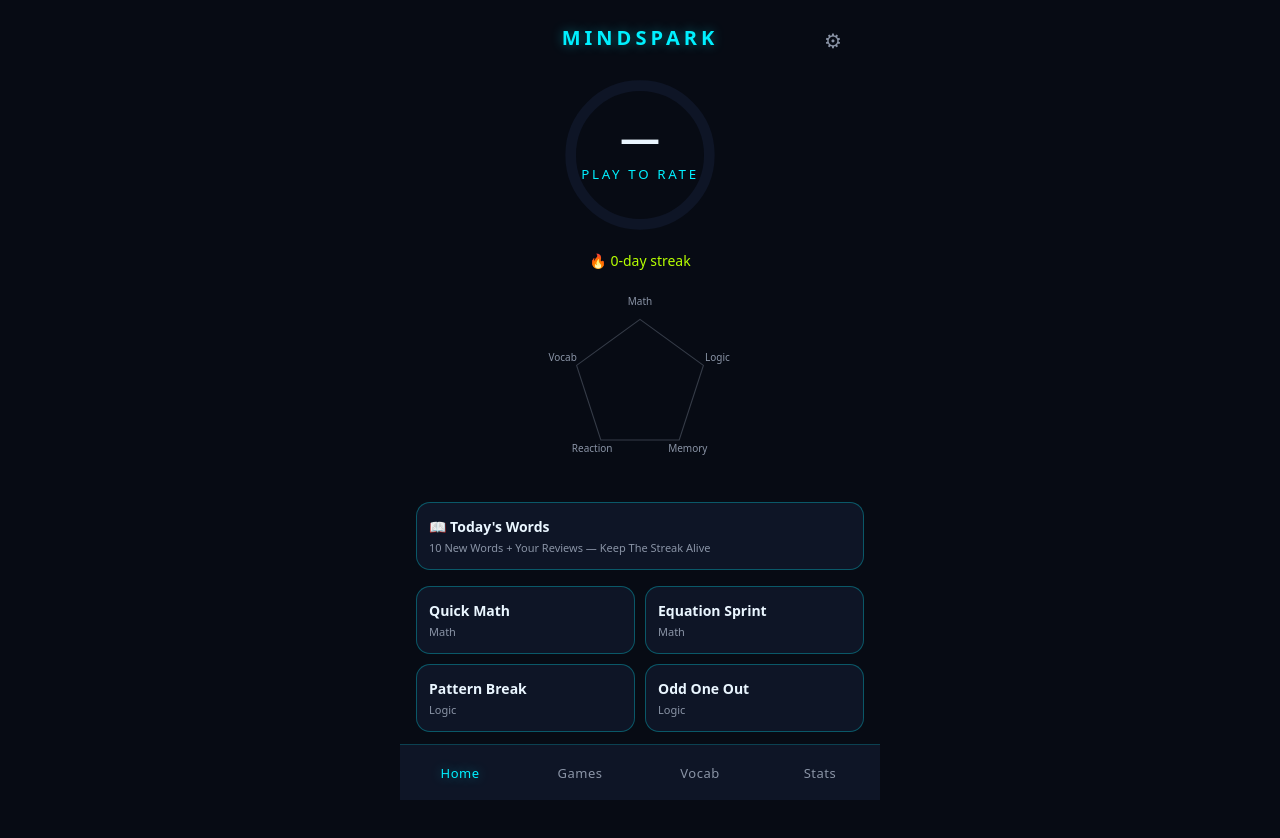
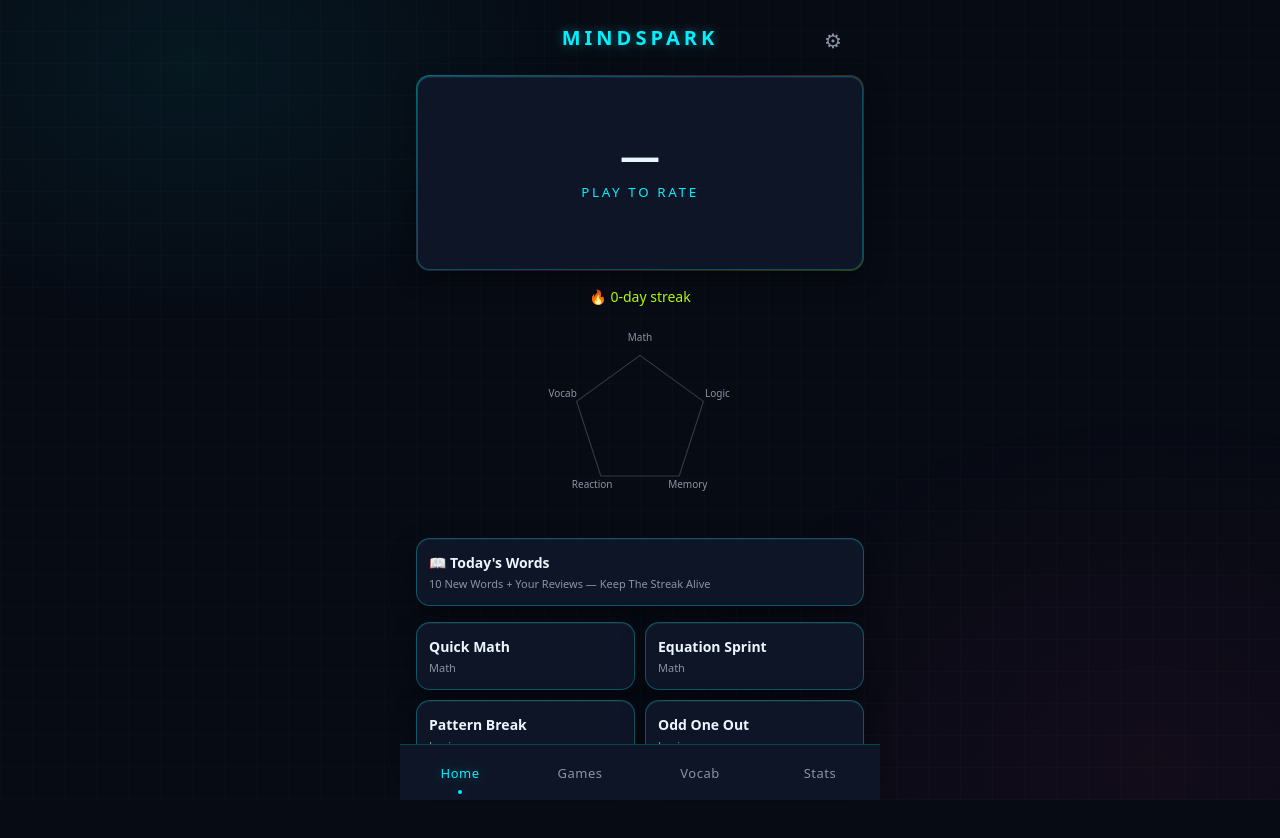
Before and after one commit to vishalsingh-2405/mindspark, a React (Vite) app: page / in a window 1280 px wide. Before the commit the page ends 804 px from the top, so only its background shows below. Built offline with nearby package versions, Linux system fonts and the light colour scheme.

Commit message:
feat: premium motion/ambience CSS system, route fade, tile stagger
Co-Authored-By: Claude Fable 5 <noreply@anthropic.com>

```diff
--- a/src/AppShell.tsx
+++ b/src/AppShell.tsx
@@ -26,8 +26,10 @@ export function AppShell() {
     <div className="app">
       {!storageOk && <div className="banner" role="status">Storage unavailable — progress won't be saved</div>}
       <main className="app__main">
-        {/* key: remount on navigation so a crashed screen's fallback clears when the user switches tabs */}
-        <ErrorBoundary key={pathname}>
+        {/* key: remount on navigation — replays the route-fade entrance and clears a crashed
+            screen's error fallback when the user switches tabs */}
+        <div className="route-fade" key={pathname}>
+          <ErrorBoundary>
             <Routes>
               <Route path="/" element={<Home />} />
               <Route path="/games" element={<Games />} />
@@ -37,6 +39,7 @@ export function AppShell() {
               <Route path="*" element={<Navigate to="/" replace />} />
             </Routes>
           </ErrorBoundary>
+        </div>
       </main>
       {!inGame && <BottomNav />}
     </div>
--- a/src/screens/Games.tsx
+++ b/src/screens/Games.tsx
@@ -1,4 +1,4 @@
-import { useEffect, useState } from 'react'
+import { useEffect, useState, type CSSProperties } from 'react'
 import { Link } from 'react-router-dom'
 import { games } from '../games/registry'
 import { bestScoreFor, lastSessionFor } from '../storage/repos'
@@ -31,8 +31,9 @@ export function Games() {
     <div className="screen">
       <h1 className="app-title">GAMES</h1>
       <div className="home__tiles" data-testid="games-grid">
-        {games.map(g => (
-          <Link className="tile" key={g.id} to={g.route ?? `/play/${g.id}`}>
+        {games.map((g, i) => (
+          <Link className="tile" key={g.id} to={g.route ?? `/play/${g.id}`}
+            style={{ '--i': i } as CSSProperties}>
             <span>{g.name}</span>
             <small>{g.skill}</small>
             <small>
--- a/src/screens/Home.tsx
+++ b/src/screens/Home.tsx
@@ -1,4 +1,4 @@
-import { useState } from 'react'
+import { useState, type CSSProperties } from 'react'
 import { Link } from 'react-router-dom'
 import { RadarChart } from '../components/RadarChart'
 import { ScoreDial } from '../components/ScoreDial'
@@ -17,7 +17,11 @@ export function Home() {
       <h1 className="app-title">MINDSPARK</h1>
       <button type="button" className="home__gear" aria-label="Settings"
         onClick={() => setSettingsOpen(true)}>⚙</button>
-      <ScoreDial score={profile?.brainScore ?? null} />
+      <div className="glow-border">
+        <div className="panel">
+          <ScoreDial score={profile?.brainScore ?? null} />
+        </div>
+      </div>
       <div className="home__streak">
         <span>🔥 {profile?.streak ?? 0}-day streak</span>
         {freezes > 0 && (
@@ -35,8 +39,9 @@ export function Home() {
         <small>10 new words + your reviews — keep the streak alive</small>
       </Link>
       <div className="home__tiles">
-        {quick.map(g => (
-          <Link className="tile" key={g.id} to={g.route ?? `/play/${g.id}`}>
+        {quick.map((g, i) => (
+          <Link className="tile" key={g.id} to={g.route ?? `/play/${g.id}`}
+            style={{ '--i': i } as CSSProperties}>
             <span>{g.name}</span>
             <small>{g.skill}</small>
           </Link>
--- a/src/styles/global.css
+++ b/src/styles/global.css
@@ -28,6 +28,16 @@ a { color: inherit; }
   scroll-behavior: auto !important;
 }
 
+/* Ambient backdrop: two neon glows + faint grid; fixed → paints once */
+body::before {
+  content: ''; position: fixed; inset: 0; z-index: -1; pointer-events: none;
+  background:
+    radial-gradient(600px 400px at 15% 8%, rgba(0, 240, 255, 0.06), transparent 70%),
+    radial-gradient(700px 500px at 90% 95%, rgba(255, 46, 151, 0.05), transparent 70%),
+    repeating-linear-gradient(0deg, rgba(138, 148, 166, 0.025) 0 1px, transparent 1px 32px),
+    repeating-linear-gradient(90deg, rgba(138, 148, 166, 0.025) 0 1px, transparent 1px 32px);
+}
+
 /* Layout */
 .app { min-height: 100%; display: flex; flex-direction: column; max-width: 480px; margin: 0 auto; }
 .app__main { flex: 1; padding: 16px 16px calc(var(--nav-h) + env(safe-area-inset-bottom) + 16px); }
@@ -46,6 +56,7 @@ a { color: inherit; }
 .panel {
   background: var(--panel-glass); border: 1px solid var(--border-cyan-panel);
   border-radius: var(--radius); -webkit-backdrop-filter: blur(8px); backdrop-filter: blur(8px); padding: 16px;
+  box-shadow: var(--shadow-panel);
 }
 
 /* Bottom nav */
@@ -88,6 +99,7 @@ a.neon-btn { text-decoration: none; }
   background: var(--panel); border: 1px solid var(--border-cyan-med);
   border-radius: var(--radius); padding: 14px 12px; text-decoration: none;
   display: flex; flex-direction: column; gap: 4px;
+  box-shadow: var(--shadow-panel);
 }
 .tile span { font-weight: 700; font-size: 14px; }
 .tile small { color: var(--muted); font-size: 11px; }
@@ -207,7 +219,7 @@ a.neon-btn { text-decoration: none; }
 .echo__tile--0 { border-color: var(--cyan); }
 .echo__tile--1 { border-color: var(--magenta); }
 .echo__tile--2 { border-color: var(--lime); }
-.echo__tile--3 { border-color: #9d4dff; } /* violet — no token exists */
+.echo__tile--3 { border-color: var(--violet); }
 .echo__tile--lit { opacity: 1; animation: echo-lit 0.18s ease; }
 .echo__tile--0.echo__tile--lit { background: rgba(0, 240, 255, 0.3); box-shadow: 0 0 18px rgba(0, 240, 255, 0.6); }
 .echo__tile--1.echo__tile--lit { background: rgba(255, 46, 151, 0.3); box-shadow: 0 0 18px rgba(255, 46, 151, 0.6); }
@@ -338,3 +350,94 @@ a.neon-btn { text-decoration: none; }
 .stats__strip { display: flex; gap: 4px; margin-top: 10px; }
 .stats__day { flex: 1; height: 8px; border-radius: 2px; background: var(--bg); border: 1px solid var(--border-cyan-weak); }
 .stats__day.is-played { background: var(--lime); box-shadow: var(--glow-lime); border-color: var(--lime); }
+
+/* Press physics — every interactive surface */
+.choice, .tile, .neon-btn, .odd-one-out__item, .digit-span__key, .echo__tile,
+.memory-matrix__cell, .reaction-speed__stage, .go-no-go__stage, .flip-card, .bottom-nav__tab {
+  transition: transform var(--t-fast) var(--ease-spring), box-shadow var(--t-fast) ease,
+    border-color var(--t-fast) ease, background var(--t-fast) ease, opacity var(--t-fast) ease;
+}
+.choice:active, .tile:active, .neon-btn:active, .odd-one-out__item:active,
+.digit-span__key:active, .echo__tile:not(:disabled):active, .memory-matrix__cell:active,
+.flip-card:active { transform: scale(0.96); }
+@media (hover: hover) {
+  .tile:hover, .neon-btn:hover { transform: translateY(-2px); box-shadow: var(--shadow-panel), var(--glow-cyan); }
+  .choice:hover { border-color: var(--cyan); }
+}
+
+/* Entrances */
+@keyframes tile-in { from { opacity: 0; transform: translateY(12px); } to { opacity: 1; transform: none; } }
+.home__tiles .tile { animation: tile-in var(--t-med) var(--ease-out) both; animation-delay: calc(var(--i, 0) * 35ms); }
+@keyframes route-in { from { opacity: 0; transform: translateY(8px); } to { opacity: 1; transform: none; } }
+.route-fade { animation: route-in var(--t-med) var(--ease-out); }
+
+/* HUD micro-pops */
+@keyframes chip-pop { from { transform: scale(1.25); } to { transform: scale(1); } }
+.hud__level, .hud__combo { display: inline-block; animation: chip-pop var(--t-fast) var(--ease-spring); }
+.hud__combo--milestone { animation: chip-pop var(--t-slow) var(--ease-spring); text-shadow: var(--glow-lime); font-size: 16px; }
+@keyframes timer-low { 0%, 100% { transform: scale(1); } 50% { transform: scale(1.12); } }
+.hud__timer--low { color: var(--magenta); text-shadow: var(--glow-magenta); animation: timer-low 1s ease-in-out infinite; display: inline-block; }
+.hud__timer, .hud__combo, .results__score { font-variant-numeric: tabular-nums; }
+
+/* Bottom-nav active dot (BottomNav sets .is-active via NavLink's isActive callback) */
+.bottom-nav__tab { position: relative; }
+.bottom-nav__tab::after {
+  content: ''; position: absolute; left: 50%; bottom: 6px; width: 4px; height: 4px;
+  border-radius: 50%; background: var(--cyan); box-shadow: var(--glow-cyan);
+  transform: translateX(-50%) scale(0); transition: transform var(--t-med) var(--ease-spring);
+}
+.bottom-nav__tab.is-active::after { transform: translateX(-50%) scale(1); }
+
+/* In-game hit/miss feedback — games set data-feedback="hit"|"miss" on .game root */
+.game { position: relative; }
+.game::after {
+  content: ''; position: fixed; inset: 0; pointer-events: none; opacity: 0; z-index: 5;
+}
+@keyframes vignette-hit { 0% { opacity: 0; } 20% { opacity: 1; } 100% { opacity: 0; } }
+.game[data-feedback='hit']::after {
+  background: radial-gradient(120% 120% at 50% 50%, transparent 55%, rgba(0, 240, 255, 0.18));
+  animation: vignette-hit 300ms ease-out;
+}
+@keyframes stage-shake {
+  0%, 100% { transform: translateX(0); }
+  20% { transform: translateX(-6px); } 45% { transform: translateX(5px); }
+  70% { transform: translateX(-3px); } 85% { transform: translateX(2px); }
+}
+.game[data-feedback='miss'] { animation: stage-shake 250ms ease-in-out; }
+.game[data-feedback='miss']::after {
+  background: radial-gradient(120% 120% at 50% 50%, transparent 55%, rgba(255, 46, 151, 0.2));
+  animation: vignette-hit 300ms ease-out;
+}
+
+/* Results ceremony */
+@keyframes card-in { from { opacity: 0; transform: scale(0.92); } to { opacity: 1; transform: scale(1); } }
+.results { animation: card-in var(--t-slow) var(--ease-spring); }
+.results__dial { position: relative; width: 128px; height: 128px; margin: 0 auto; }
+.results__dial svg { position: absolute; inset: 0; transform: rotate(-90deg); }
+.results__dial .results__score { position: absolute; inset: 0; display: grid; place-items: center; font-size: 44px; }
+.results__ring-bg { stroke: var(--border-cyan-strong); }
+.results__ring { stroke: var(--cyan); filter: drop-shadow(0 0 6px rgba(0, 240, 255, 0.6)); }
+@keyframes rise-in { from { opacity: 0; transform: translateY(8px); } to { opacity: 1; transform: none; } }
+.results__delta { animation: rise-in var(--t-med) var(--ease-out) 250ms both; }
+.results__actions > * { animation: rise-in var(--t-med) var(--ease-out) both; }
+.results__actions > *:nth-child(1) { animation-delay: 350ms; }
+.results__actions > *:nth-child(2) { animation-delay: 430ms; }
+.results__actions > *:nth-child(3) { animation-delay: 510ms; }
+@keyframes ribbon-in { from { opacity: 0; transform: scale(0.6); } to { opacity: 1; transform: scale(1); } }
+.results__ribbon {
+  color: var(--lime); text-shadow: var(--glow-lime); font-weight: 800; letter-spacing: 3px;
+  font-size: 14px; animation: ribbon-in var(--t-slow) var(--ease-spring) 150ms both;
+}
+@keyframes burst { from { opacity: 0.5; transform: scale(0.4); } to { opacity: 0; transform: scale(1.6); } }
+.results__burst {
+  position: absolute; inset: -24px; border-radius: 50%; pointer-events: none;
+  background: radial-gradient(circle, rgba(182, 255, 0, 0.35), transparent 60%);
+  animation: burst 700ms var(--ease-out) 150ms both;
+}
+
+/* Hero gradient border (Home dial panel + results card get wrapped in .glow-border) */
+.glow-border {
+  padding: 1px; border-radius: var(--radius);
+  background: linear-gradient(135deg, rgba(0, 240, 255, 0.5), rgba(255, 46, 151, 0.25) 50%, rgba(182, 255, 0, 0.35));
+}
+.glow-border > * { border-radius: calc(var(--radius) - 1px); background: var(--panel); }
--- a/src/styles/tokens.css
+++ b/src/styles/tokens.css
@@ -18,4 +18,13 @@
   --border-cyan-strong: rgba(0, 240, 255, 0.4);
   --border-cyan-panel: rgba(0, 240, 255, 0.25);
   --magenta-tint: rgba(255, 46, 151, 0.15);
+
+  /* Premium-feel pass */
+  --ease-spring: cubic-bezier(0.34, 1.56, 0.64, 1);
+  --ease-out: cubic-bezier(0.22, 1, 0.36, 1);
+  --t-fast: 120ms;
+  --t-med: 240ms;
+  --t-slow: 400ms;
+  --violet: #9d4dff;
+  --shadow-panel: inset 0 1px 0 rgba(255, 255, 255, 0.06), 0 8px 24px rgba(0, 0, 0, 0.45);
 }
```
Lines whose indentation alone changed are shown as unchanged.
